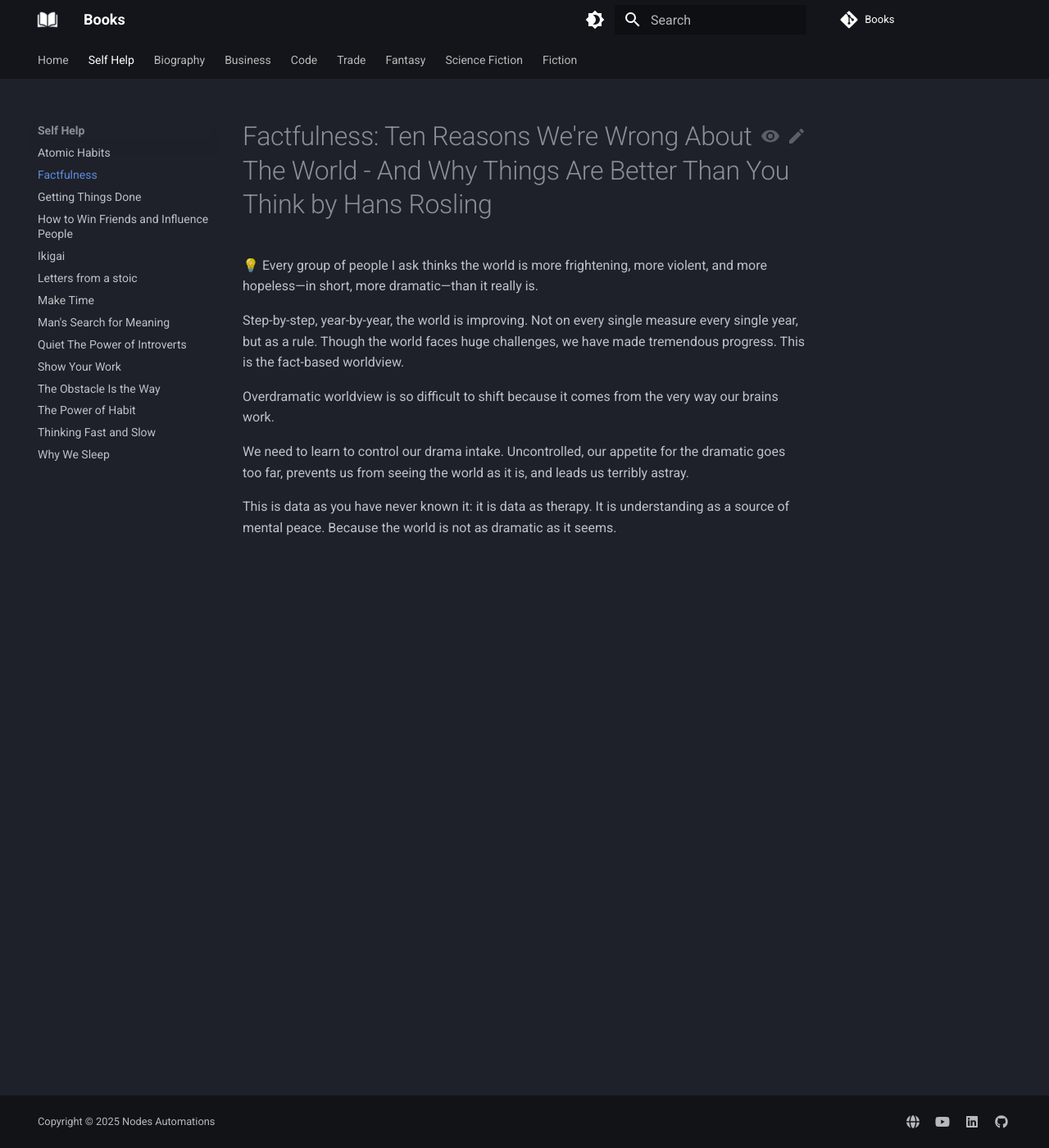
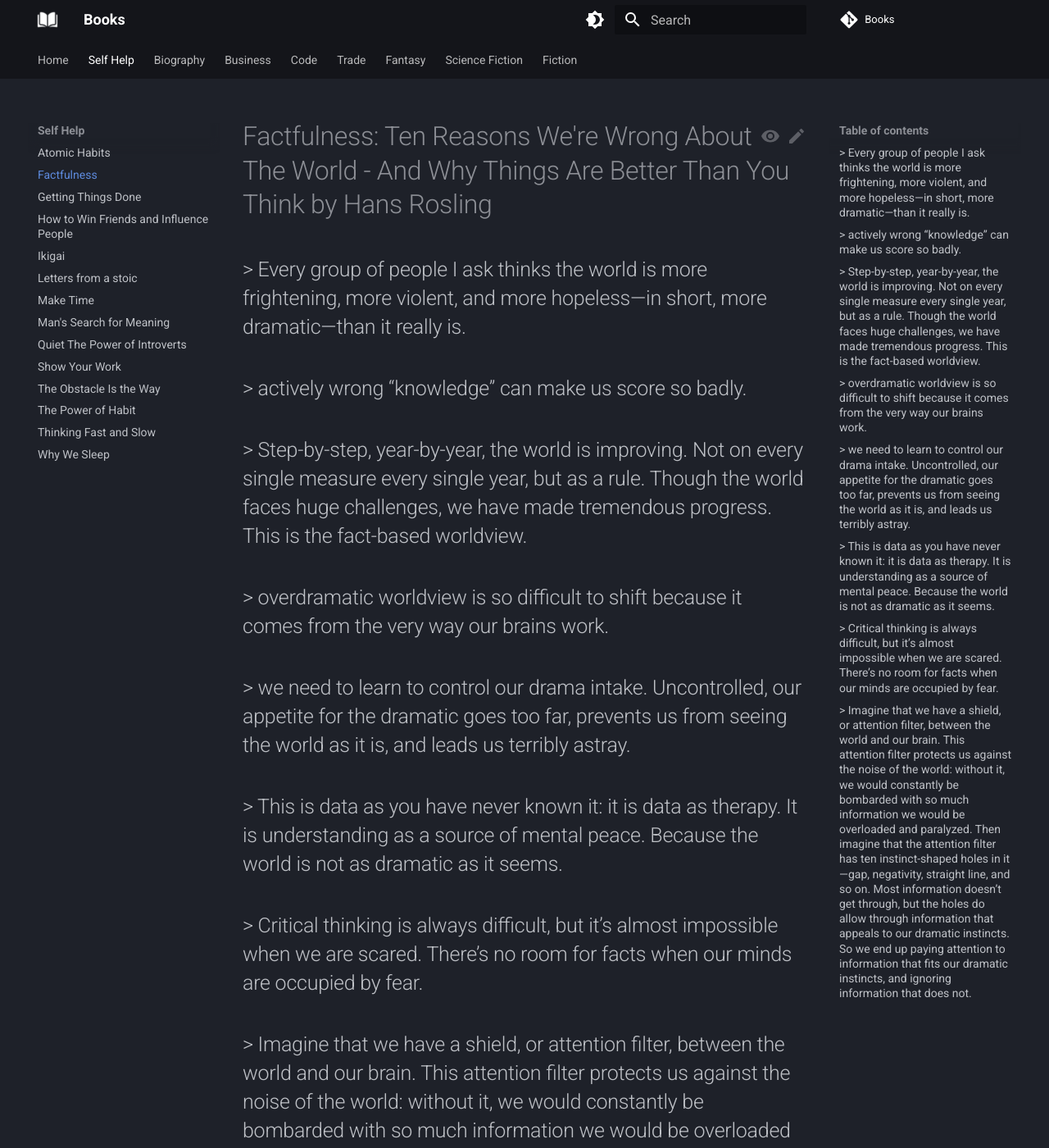
Before and after one commit to vivekkpatel/Books, an MkDocs documentation site: the page built from docs/Self Help/Factfulness.md, in a window 1280 px wide and 1400 px high. Shown: the whole window at 82% size. Built offline with MkDocs 1.6.1 and Material for MkDocs 9.7.7, drawn with Linux system fonts in a browser that asks for light colours; comment, search, counter and statistics services are not loaded; some of the changed text lies outside the part shown.

Commit message:
Factfulness notes updated

```diff
--- a/docs/Self Help/Factfulness.md
+++ b/docs/Self Help/Factfulness.md
@@ -1,5 +1,23 @@
 # Factfulness: Ten Reasons We're Wrong About The World - And Why Things Are Better Than You Think by Hans Rosling
 
+> Every group of people I ask thinks the world is more frightening, more violent, and more hopeless—in short, more dramatic—than it really is.
+---
+> actively wrong “knowledge” can make us score so badly.
+---
+> Step-by-step, year-by-year, the world is improving. Not on every single measure every single year, but as a rule. Though the world faces huge challenges, we have made tremendous progress. This is the fact-based worldview.
+---
+> overdramatic worldview is so difficult to shift because it comes from the very way our brains work.
+---
+> we need to learn to control our drama intake. Uncontrolled, our appetite for the dramatic goes too far, prevents us from seeing the world as it is, and leads us terribly astray.
+---
+> This is data as you have never known it: it is data as therapy. It is understanding as a source of mental peace. Because the world is not as dramatic as it seems.
+---
+> Critical thinking is always difficult, but it’s almost impossible when we are scared. There’s no room for facts when our minds are occupied by fear.
+---
+> Imagine that we have a shield, or attention filter, between the world and our brain. This attention filter protects us against the noise of the world: without it, we would constantly be bombarded with so much information we would be overloaded and paralyzed. Then imagine that the attention filter has ten instinct-shaped holes in it—gap, negativity, straight line, and so on. Most information doesn’t get through, but the holes do allow through information that appeals to our dramatic instincts. So we end up paying attention to information that fits our dramatic instincts, and ignoring information that does not.
+---
+> Get calm before you carry on. When you are afraid, you see the world differently. Make as few decisions as possible until the panic has subsided.
+>
 <aside>
 💡 Every group of people I ask thinks the world is more frightening, more violent, and more hopeless—in short, more dramatic—than it really is.
 
```
